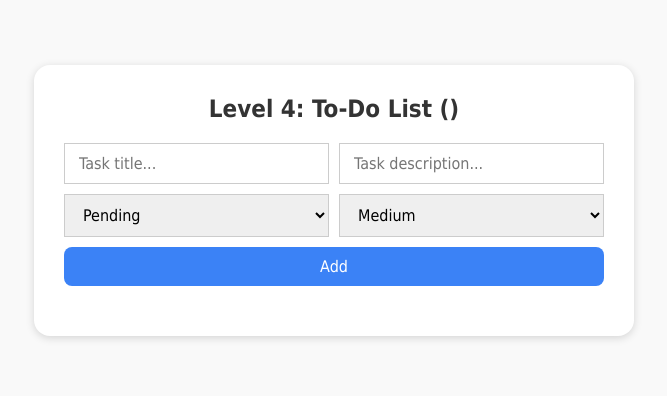
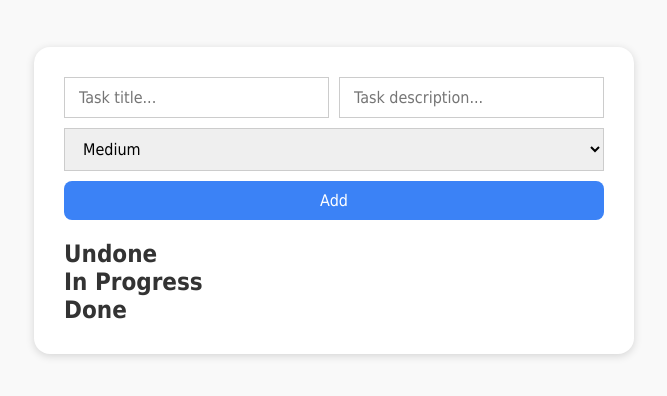
Before and after one commit to brianzakariyahusein/todo-list, a plain HTML site: page lvl4-todo-list/frontend/index.html in a window 1280 px wide. Shown: the part 200-596 px from the top of the page, without its empty margins (306-973 px from the left). Drawn offline with Linux system fonts and the light colour scheme; no server answers.

Commit message:
Bikin struktur html untuk level 4

```diff
--- a/lvl4-todo-list/frontend/index.html
+++ b/lvl4-todo-list/frontend/index.html
@@ -3,14 +3,11 @@
   <head>
     <meta charset="UTF-8" />
     <meta name="viewport" content="width=device-width, initial-scale=1.0" />
-    <title>Level-4 To-Do List</title>
+    <title>Document</title>
     <link rel="stylesheet" href="style.css" />
   </head>
   <body>
-
     <div class="container">
-      <h1>Level 4: To-Do List ()</h1>
-
       <form id="todo-form">
         <div class="container-input">
           <input
@@ -25,25 +22,28 @@
             placeholder="Task description..."
           />
         </div>
-        <div class="container-value">
-          <select id="todo-status">
-            <option value="pending" selected>Pending</option>
-            <option value="in-progress">In Progress</option>
-            <option value="completed">Completed</option>
-          </select>
-          <select id="todo-priority">
-            <option value="low">Low</option>
-            <option value="medium" selected>Medium</option>
-            <option value="high">High</option>
-          </select>
-        </div>
+
+        <select id="todo-priority">
+          <option value="low">Low</option>
+          <option value="medium" selected>Medium</option>
+          <option value="high">High</option>
+        </select>
+
         <button class="button-add" type="submit">Add</button>
       </form>
 
-      <ul id="todo-list"></ul>
-
+      <div class="container-output">
+        <div class="task-status" id="undone">
+          <h2>Undone</h2>
+        </div>
+        <div class="task-status" id="in-progress">
+          <h2>In Progress</h2>
+        </div>
+        <div class="task-status" id="done">
+          <h2>Done</h2>
+        </div>
+      </div>
     </div>
-
     <script src="app.js"></script>
   </body>
 </html>
```
